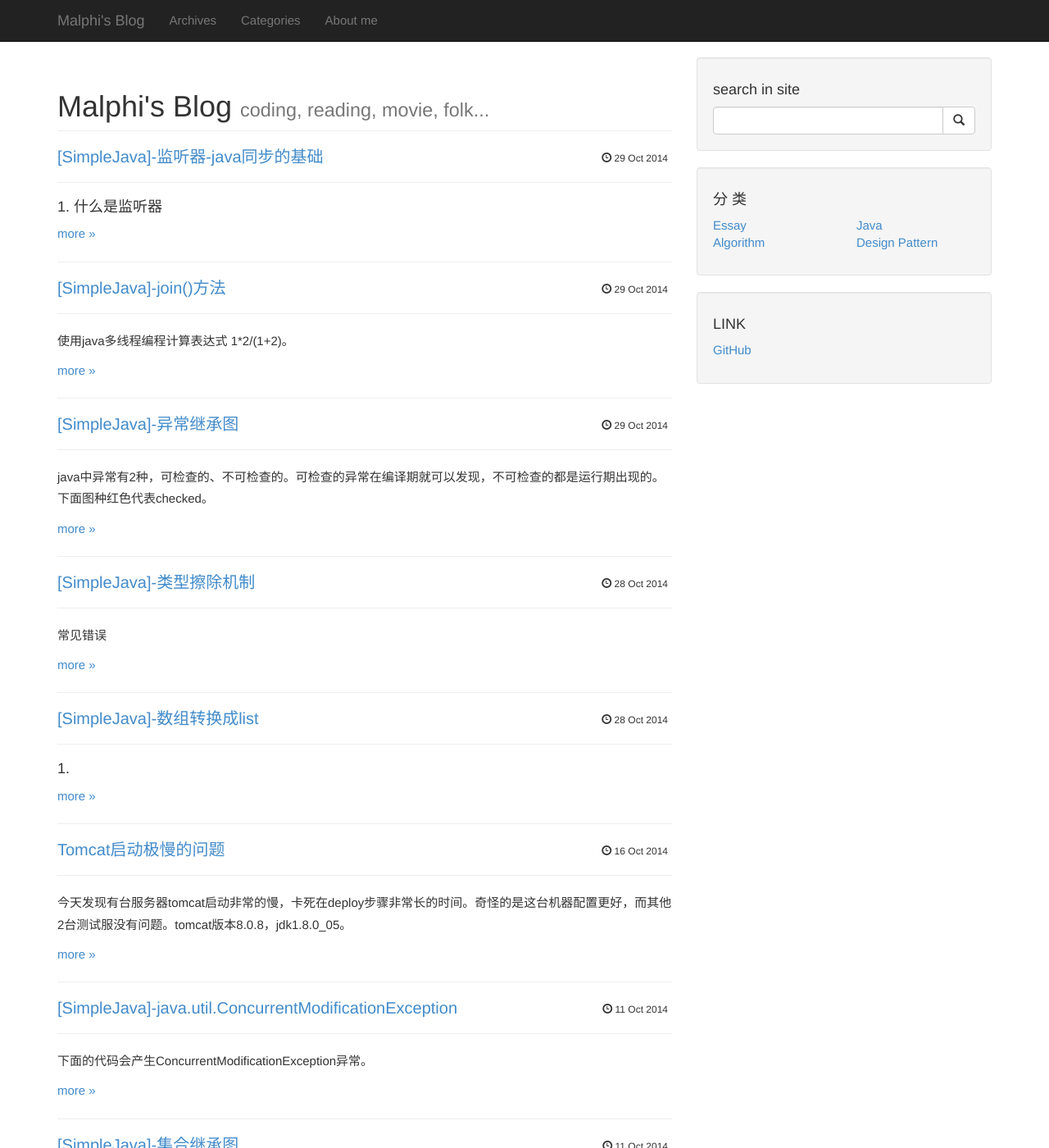
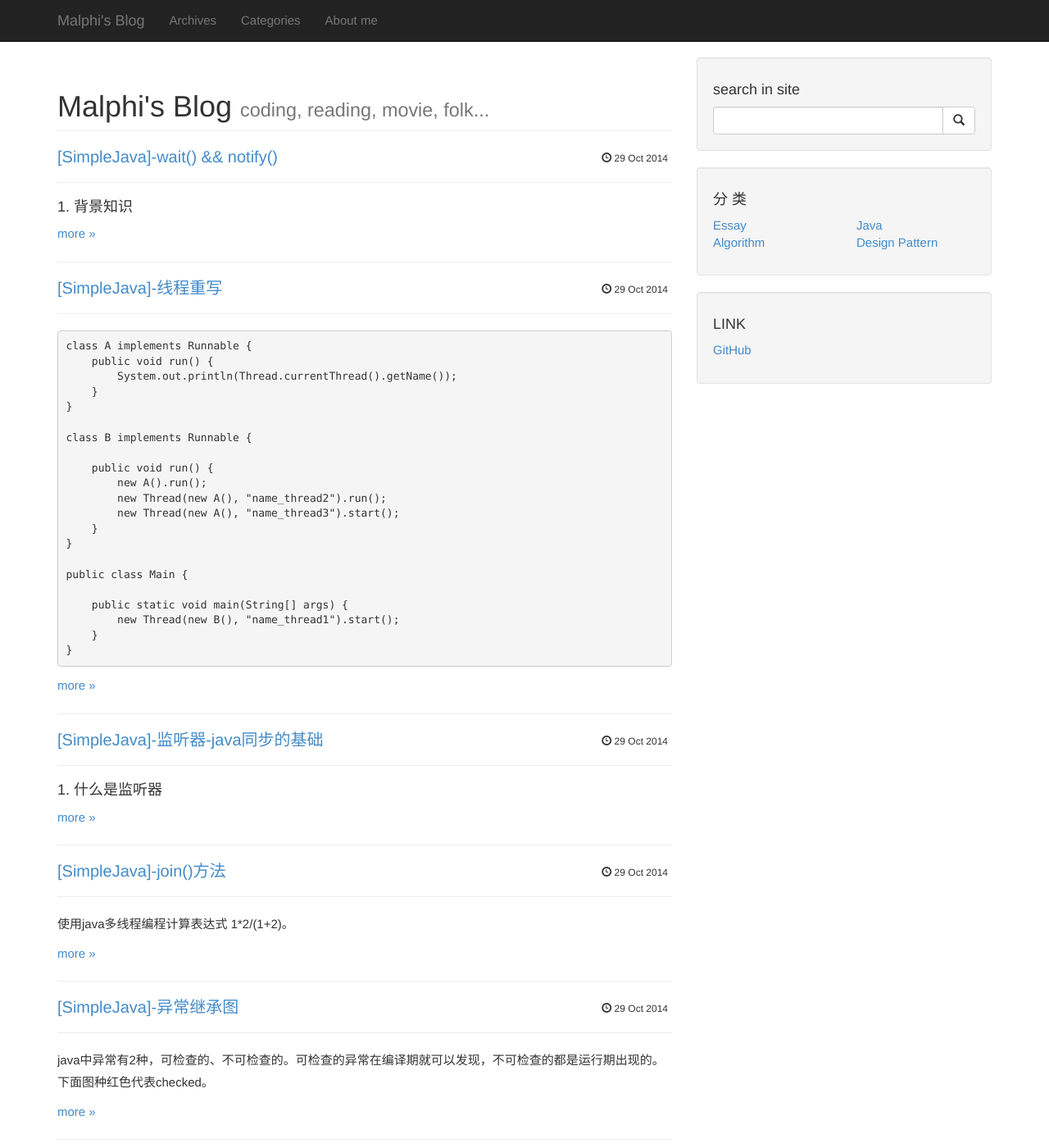
Before and after one commit to hanlinlibham/hanlinlibham.github.io, a Jekyll site: the page built from index.html, in a window 1280 px wide and 1400 px high. Shown: the whole window at 82% size. Built offline with Jekyll 4.4.1, drawn with Linux system fonts in a browser that asks for light colours; Markdown is read by kramdown in place of the engine named in the settings; the list of posts is cut into pages by our own code; some of the changed text lies outside the part shown.

Commit message:
currency

```diff
--- a/_posts/simplejava/2014-09-26-simplejava0.markdown
+++ b/_posts/simplejava/2014-09-26-simplejava0.markdown
@@ -39,3 +39,5 @@ tags: [simplejava]
 
 * [监听器](sj6-monitor.html)
 * [jion()](sj6-join.html)
+* [wait() && notify()](sj6-waitnotify.html)
+* [java线程重写](sj6-overriding.html)
--- /dev/null
+++ b/_posts/simplejava/2014-10-29-sj6-overriding.markdown
@@ -0,0 +1,39 @@
+---
+layout: post
+category: "java"
+title:  "[SimpleJava]-线程重写"
+tags: [simplejava]
+---
+
+<pre>
+class A implements Runnable {
+    public void run() {
+        System.out.println(Thread.currentThread().getName());
+    }
+}
+
+class B implements Runnable {
+
+    public void run() {
+        new A().run();
+        new Thread(new A(), "name_thread2").run();
+        new Thread(new A(), "name_thread3").start();
+    }
+}
+
+public class Main {
+
+    public static void main(String[] args) {
+        new Thread(new B(), "name_thread1").start();
+    }
+}
+</pre>
+
+输出：
+<pre>
+name_thread1
+name_thread1
+name_thread3
+</pre>
+
+调用run和start的区别：start会创建新线程并执行，run在当前线程中执行。
--- /dev/null
+++ b/_posts/simplejava/2014-10-29-sj6-waitnotify.markdown
@@ -0,0 +1,154 @@
+---
+layout: post
+category: "java"
+title:  "[SimpleJava]-wait() && notify()"
+tags: [simplejava]
+---
+#### 1. 背景知识
+
+* synchronized用来保证独占访问。
+* 同一个对象的同步方法不能交叉。
+* 同步块声明的对象必须是本身的锁，当同步this时，必须避免同步其他对象的方法。
+* wait告诉线程放弃监听去等待，直到进入同一对象的其他线程调用notify。
+* notify唤醒调用wait的第一个线程。
+
+#### 2. code1
+<pre>
+public class ThreadA {
+    public static void main(String[] args){
+        ThreadB b = new ThreadB();
+        b.start();
+
+        synchronized(b){
+            try{
+                System.out.println("Waiting for b to complete...");
+                b.wait();
+            }catch(InterruptedException e){
+                e.printStackTrace();
+            }
+
+            System.out.println("Total is: " + b.total);
+        }
+    }
+}
+
+class ThreadB extends Thread{
+    int total;
+    @Override
+    public void run(){
+        synchronized(this){
+            for(int i=0; i<100 ; i++){
+                total += i;
+            }
+            notify();
+        }
+    }
+}
+</pre>
+这个例子中线程b在完成计算后主线程才输出。如果b没有同步，那么输出计算不正确。
+<pre>
+public class ThreadA {
+	public static void main(String[] args) {
+		ThreadB b = new ThreadB();
+		b.start();
+
+		System.out.println("Total is: " + b.total);
+
+	}
+}
+
+class ThreadB extends Thread {
+	int total;
+
+	@Override
+	public void run() {
+		for (int i = 0; i < 100; i++) {
+			total += i;
+		}
+	}
+}
+</pre>
+
+#### 3. code2
+
+<pre>
+import java.util.Vector;
+
+class Producer extends Thread {
+
+    static final int MAXQUEUE = 5;
+    private Vector messages = new Vector();
+
+    @Override
+    public void run() {
+        try {
+            while (true) {
+                putMessage();
+                //sleep(5000);
+            }
+        } catch (InterruptedException e) {
+        }
+    }
+
+    private synchronized void putMessage() throws InterruptedException {
+        while (messages.size() == MAXQUEUE) {
+            wait();
+        }
+        messages.addElement(new java.util.Date().toString());
+        System.out.println("put message");
+        notify();
+        //Later, when the necessary event happens, the thread that is running it calls notify() from a block synchronized on the same object.
+    }
+
+    // Called by Consumer
+    public synchronized String getMessage() throws InterruptedException {
+        notify();
+        while (messages.size() == 0) {
+            wait();//By executing wait() from a synchronized block, a thread gives up its hold on the lock and goes to sleep.
+        }
+        String message = (String) messages.firstElement();
+        messages.removeElement(message);
+        return message;
+    }
+}
+
+class Consumer extends Thread {
+
+    Producer producer;
+
+    Consumer(Producer p) {
+        producer = p;
+    }
+
+    @Override
+    public void run() {
+        try {
+            while (true) {
+                String message = producer.getMessage();
+                System.out.println("Got message: " + message);
+                //sleep(200);
+            }
+        } catch (InterruptedException e) {
+            e.printStackTrace();
+        }
+    }
+
+    public static void main(String args[]) {
+        Producer producer = new Producer();
+        producer.start();
+        new Consumer(producer).start();
+    }
+}
+</pre>
+
+这个例子模拟一个定长的阻塞队列，可能的输出：
+<pre>
+put message
+put message
+put message
+Got message: Wed Oct 29 11:45:37 CST 2014
+put message
+Got message: Wed Oct 29 11:45:37 CST 2014
+put message
+Got message: Wed Oct 29 11:45:37 CST 2014
+</pre>
```
